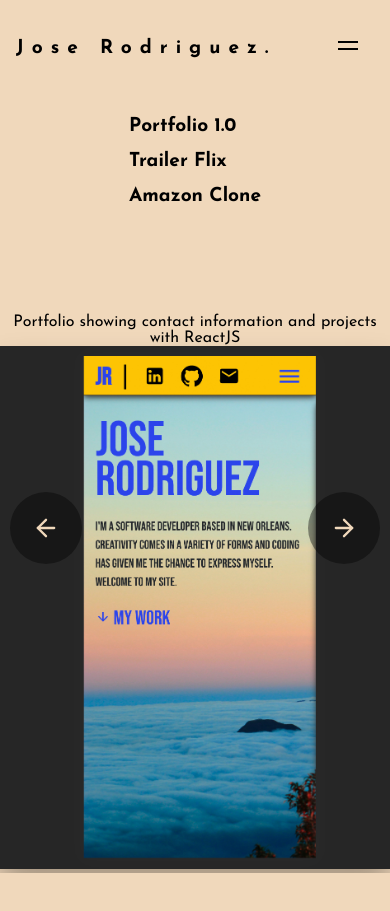
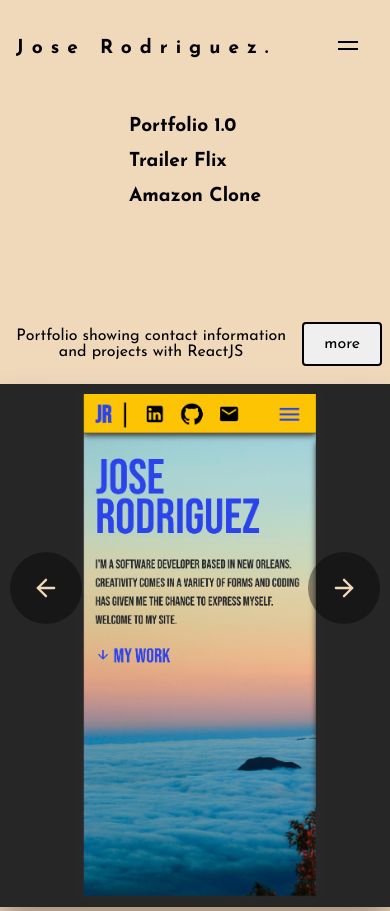
Before and after one commit to josesrodriguez610/Portfolio2.0, a React (Create React App) app: page /projects in a window 390 px wide. Before the commit the page ends 873 px from the top, so only its background shows below. Built offline with nearby package versions, Linux system fonts and the light colour scheme.

Commit message:
(fix) viewport problems with phone

```diff
--- a/src/assets/utils/pictures.js
+++ b/src/assets/utils/pictures.js
@@ -24,6 +24,7 @@
       "/websites/portfolio/portfolio4",
     ],
     desc: "Portfolio showing contact information and projects with ReactJS",
+    link: "https://fir-ad95e.web.app/",
   },
   {
     id: 2,
@@ -35,6 +36,7 @@
       "/websites/trailerFlix/trailerFlix4",
     ],
     desc: "Video streaming style based application where people can watch movie trailers sorted by categories.",
+    link: "https://netflix-c3662.web.app/",
   },
   {
     id: 1,
@@ -46,6 +48,7 @@
       "/websites/amazon/amazon4",
     ],
     desc: "Amazon front-end copy where you can sign in and add items to your basket before checkout.",
+    link: "https://fir-ad95e.web.app/",
   },
 ];
 
--- a/src/components/Button.js
+++ b/src/components/Button.js
@@ -1,7 +1,18 @@
 import React from "react";
 
-const Button = ({ title }) => {
-  return <button className="button">{title}</button>;
+const Button = ({ title, link }) => {
+  return (
+    <button className="button">
+      <a
+        style={{ textDecoration: "none", color: "black" }}
+        href={link}
+        target="_blank"
+        rel="noreferrer"
+      >
+        {title}
+      </a>
+    </button>
+  );
 };
 
 export default Button;
--- a/src/components/Project.js
+++ b/src/components/Project.js
@@ -1,6 +1,7 @@
 import React, { useState } from "react";
 import { ReactComponent as CasesNext } from "../assets/arrow-right.svg";
 import { ReactComponent as CasesPrev } from "../assets/arrow-left.svg";
+import Button from "../components/Button";
 
 const Project = ({
   application,
@@ -43,8 +44,13 @@
             <CasesNext />
           </div>
         </div>
-        <div className="project-desc">
-          <span>{application.desc}</span>
+        <div className="right-container">
+          <div className="project-desc">
+            <span>{application.desc}</span>
+          </div>
+          <div>
+            <Button title="more" link={application.link} />
+          </div>
         </div>
         <div>
           <img
--- a/src/styles/pages/Projects.scss
+++ b/src/styles/pages/Projects.scss
@@ -1,6 +1,6 @@
 .projects {
   // background-color: $white;
-  padding-top: 6%;
+  padding-top: 5%;
   display: flex;
   width: 100%;
   justify-content: center;
@@ -42,6 +42,9 @@
     display: flex;
     align-items: center;
     justify-content: space-between;
+    @include media("<=1000px") {
+      width: 80%;
+    }
     @include media("<=phone") {
       flex-direction: column;
     }
@@ -69,14 +72,18 @@
       }
 
       .case-image {
-        @include media("<=phone") {
-          width: 100%;
-        }
+        display: flex;
+        flex-direction: column;
+        justify-content: center;
+        // width: 100%;
         img {
           width: 40vw;
           height: 60vh;
           object-fit: cover;
           box-shadow: 0 20px 30px rgba(0, 0, 0, 0.3);
+          @include media("<=1000px") {
+            width: 55vw;
+          }
           @include media("<=phone") {
             width: 100vw;
             height: 62vh;
@@ -88,12 +95,12 @@
           display: flex;
           justify-content: space-between;
           position: relative;
-          top: 290px;
+          top: 360px;
           @include media("<=desktop") {
-            top: 250px;
+            top: 320px;
           }
           @include media("<=tablet") {
-            top: 260px;
+            top: 320px;
           }
           .cases-arrow {
             cursor: pointer;
@@ -127,10 +134,18 @@
   }
 }
 
-.project-desc {
-  // width: 100%;
-  max-width: 400px;
-  text-align: center;
-  // padding-top: 100px;
-  // width: 40%;
+.right-container {
+  display: flex;
+  justify-content: space-between;
+  padding-bottom: 10px;
+  @include media("<=phone") {
+    width: 98%;
+    text-align: center;
+  }
+  .project-desc {
+    width: 100%;
+    display: flex;
+    align-items: center;
+    max-width: 400px;
+  }
 }
```
